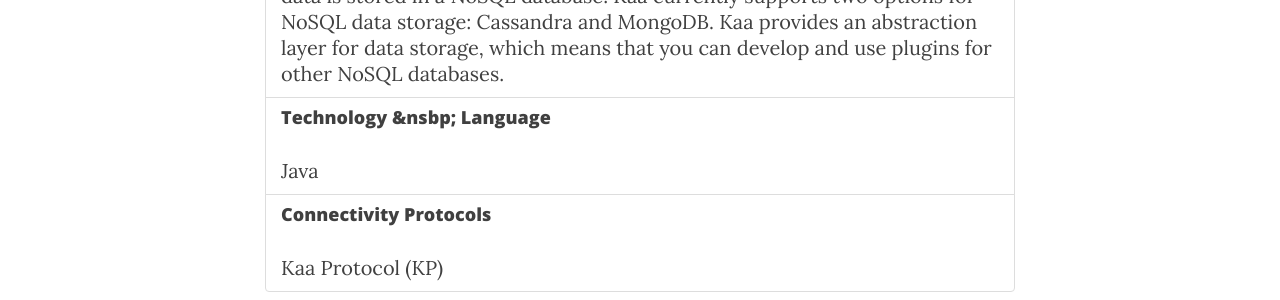
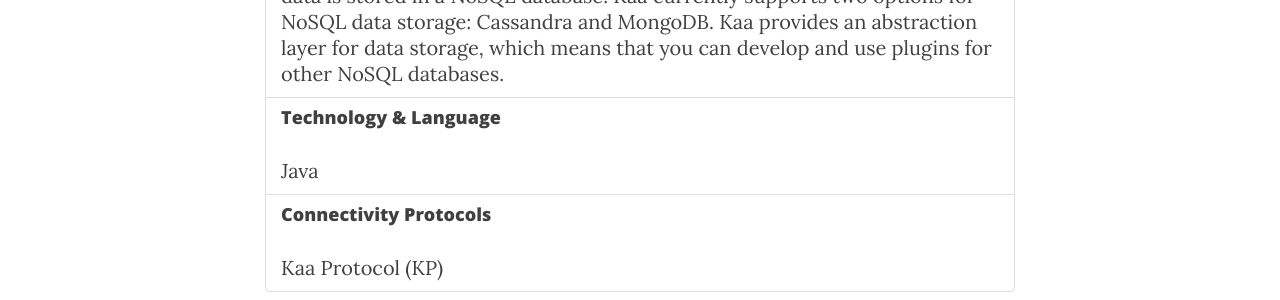
Before and after one commit to AoLab/AoLab.github.io, a Jekyll site: the page built from _posts/2017-05-14-Platforms.html, in a window 1280 px wide and 900 px high, scrolled down 2527 px. Shown: the part 255-555 px from the top of the window. Built offline with Jekyll 4.4.1, drawn with Linux system fonts in a browser that asks for light colours; nearby versions of some CDN libraries.

Commit message:
Ampersand symbol was corrected.

```diff
--- a/_posts/2017-05-14-Platforms.html
+++ b/_posts/2017-05-14-Platforms.html
@@ -200,7 +200,7 @@ to summerize our reseach here.
     </p>
   </div>
   <div class="list-group-item">
-    <h4 class="list-group-item-heading">Technology &nsbp; Language</h4>
+    <h4 class="list-group-item-heading">Technology &amp; Language</h4>
     <p class="list-group-item-text">
     Java
     </p>
```
